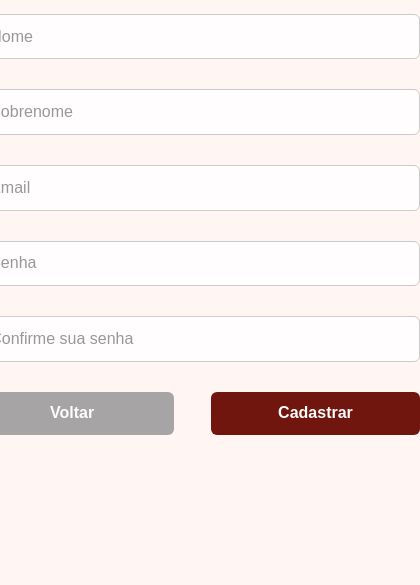
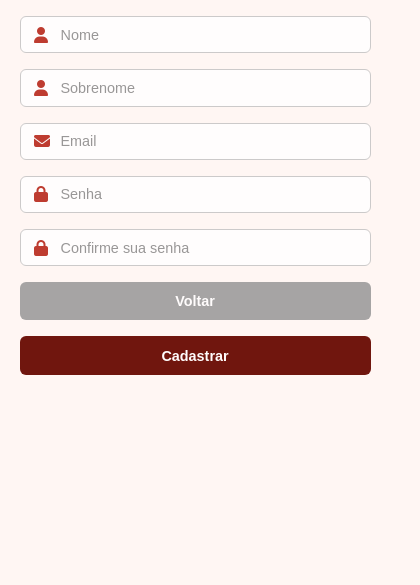
Before and after one commit to JuanSanchezVll/WineTech, a plain HTML site: page entregaveis-grupo/site/painel-administrativo/gerenciar-funcionarios/cadastrar.html in a window 390 px wide. Shown: the part 259-844 px from the top of the page, 420 px wide, since content can reach past the window. Drawn offline with Linux system fonts and the light colour scheme.

Commit message:
adicionando ícones e melhorando responsividade na tela de cadastro de funcionários

```diff
--- a/entregaveis-grupo/site/painel-administrativo/gerenciar-funcionarios/cadastrar.html
+++ b/entregaveis-grupo/site/painel-administrativo/gerenciar-funcionarios/cadastrar.html
@@ -4,6 +4,9 @@
     <meta charset="UTF-8">
     <meta name="viewport" content="width=device-width, initial-scale=1.0">
     <link rel="stylesheet" href="./../../style/cadastrar-painel-administrativo.css">
+    <link rel="stylesheet"
+      href="https://cdnjs.cloudflare.com/ajax/libs/font-awesome/6.6.0/css/all.min.css"
+      referrerpolicy="no-referrer" />
     <title>Cadastrar Funcionário</title>
 </head>
 <body>
@@ -12,32 +15,37 @@
             <h2 class="titulo">Cadastrar Funcionário</h2>
         </header>
 
-        <section class="input-group">
+        <form class="input-group" action="#" method="post">
             <div class="input-box">
+                <i class="fa-solid fa-user"></i>
                 <input type="text" name="nome" id="nome" placeholder="Nome" required>
             </div>
 
             <div class="input-box">
+                <i class="fa-solid fa-user"></i>
                 <input type="text" name="sobrenome" id="sobrenome" placeholder="Sobrenome" required>
             </div>
 
             <div class="input-box">
-                <input type="text" name="email" id="email" placeholder="Email" required>
+                <i class="fa-solid fa-envelope"></i>
+                <input type="email" name="email" id="email" placeholder="Email" required>
             </div>
 
             <div class="input-box">
-                <input type="text" name="senha" id="senha" placeholder="Senha" required>
+                <i class="fa-solid fa-lock"></i>
+                <input type="password" name="senha" id="senha" placeholder="Senha" minlength="8" autocomplete="off" required>
             </div>
 
             <div class="input-box">
-                <input type="text" name="confirmarSenha" id="confirmarSenha" placeholder="Confirme sua senha" required>
+                <i class="fa-solid fa-lock"></i>
+                <input type="password" name="confirmarSenha" id="confirmarSenha" placeholder="Confirme sua senha" minlength="8" autocomplete="off" required>
             </div>
 
             <div class="buttons">
                 <button class="btn btn-voltar">Voltar</button>
                 <button class="btn btn-cadastrar">Cadastrar</button>
             </div>
-        </section>
+        </form>
 
     </main>
 </body>
--- a/entregaveis-grupo/site/style/cadastrar-painel-administrativo.css
+++ b/entregaveis-grupo/site/style/cadastrar-painel-administrativo.css
@@ -16,6 +16,8 @@ body {
     flex-direction: column;
     align-items: center;
     justify-content: center;
+    max-width: 1000px;
+    margin: 0 auto;
 }
 
 /*
@@ -25,35 +27,48 @@ body {
 */
 
 .titulo {
-    font-size: 2rem;
+    font-size: clamp(1.5rem, 2.5vw, 2rem);
     font-weight: 600;
-    margin-bottom: 5rem;
+    margin-bottom: clamp(2rem, 5vw, 5rem);
+    color: #0D0D0D;
 }
 
 .input-group {
-    width: 30%;
+    width: min(90%, 450px);
     display: flex;
     flex-direction: column;
     align-items: center;
     justify-content: center;
-    gap: 1.875rem;
+    gap: clamp(1rem, 2vw, 1.875rem);
 }
 
 .input-box {
-    width: 450px;
+    width: 100%;
+    position: relative;
     /*
     width: 100%;
     max-width: 450px;
     */
 }
 
+.input-box i {
+    position: absolute;
+    left: 0.9rem;
+    top: 50%;
+    transform: translateY(-50%);
+    color: #BE3C30;
+    pointer-events: none;
+}
+
 .input-box input {
     width: 100%;
-    padding: 0.8rem 1.2rem;
-    font-size: 1rem;
+    padding: clamp(0.6rem, 1.5vw, 0.8rem) clamp(1rem, 2vw, 1.2rem);
+    font-size: clamp(0.9rem, 1vw, 1rem);
     border: 1px solid #CCCACA;
     border-radius: 6px;
     background-color: #FFFDFD;
+    padding-left: 2.5rem;
+    transition: border 0.2s ease, box-shadow 0.2s ease;
 }
 
 .input-box input::placeholder {
@@ -70,18 +85,23 @@ body {
 }
 
 .buttons {
-    width: 450px;
+    width: 100%;
     display: flex;
+    flex-wrap: wrap-reverse;
     flex-direction: row;
-    justify-content: space-between;
+    justify-content: center;
+    gap: 1rem;
 }
 
 .btn {
+    flex: 1;
+    min-width: 130px;
+    padding: clamp(0.7rem, 1.5vw, 0.8rem);
+    font-size: clamp(0.9rem, 1vw, 1rem);
     cursor: pointer;
     border: none;
     border-radius: 6px;
     font-weight: 600;
-    font-size: 1rem;
     transition: background 0.3s ease;
 }
 
@@ -92,7 +112,6 @@ body {
 .btn-cadastrar {
     background-color: #70160E;
     color: #FFFCFC;
-    padding: 0.8rem 4.2rem;
 }
 
 .btn-cadastrar:hover {
@@ -102,7 +121,6 @@ body {
 .btn-voltar {
     background-color: #A6A4A4;
     color: #FFFCFC;
-    padding: 0.8rem 5rem;
     border: none;
     border-radius: 6px;
 }
@@ -110,3 +128,10 @@ body {
 .btn-voltar:hover {
     background-color: #BFBDBD;
 }
+
+@media (max-width: 400px) {
+    .buttons {
+        flex-direction: column;
+        align-items: stretch;
+    }
+}
```
